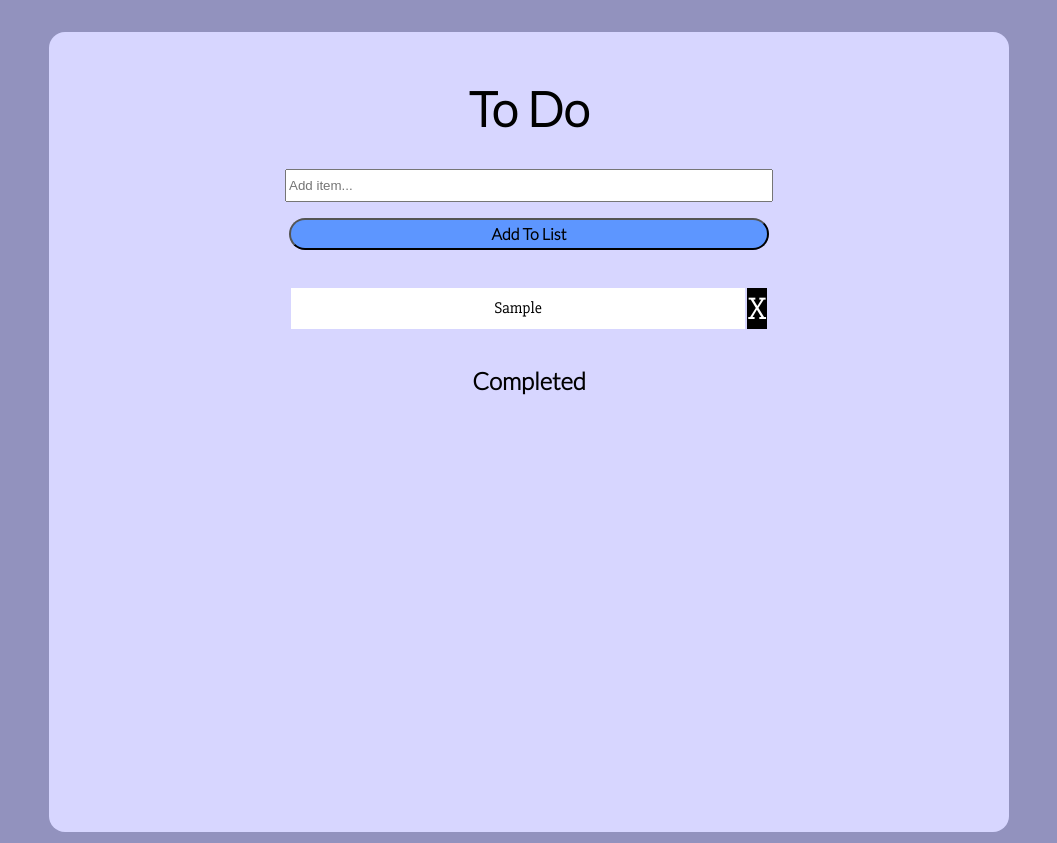
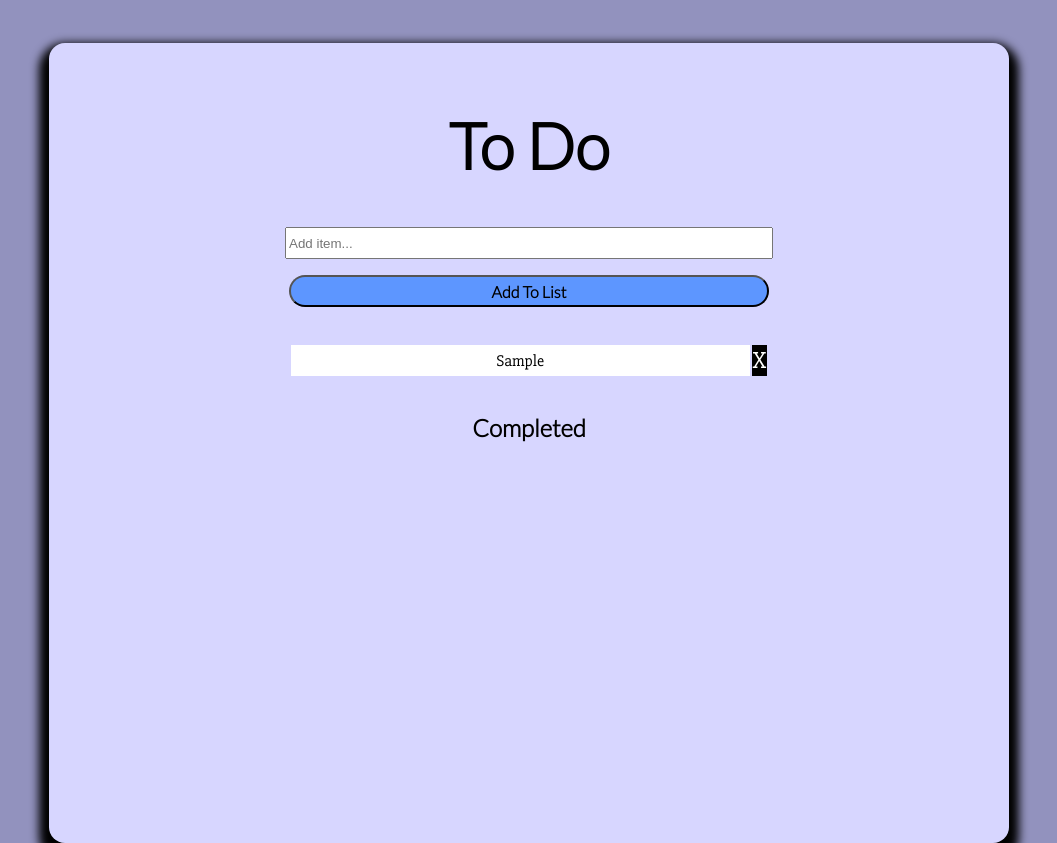
Before and after one commit to tulloch022/toDoList, a plain HTML site: page index.html in a window 1280 px wide. Both pictures are taken after typing "Sample" into the empty fields and a click on the input "Add To List". Shown: the whole page, without its empty margins (111-1168 px from the left). Drawn offline with Linux system fonts and the light colour scheme.

Commit message:
improved styling

```diff
--- a/styles.css
+++ b/styles.css
@@ -34,6 +34,7 @@ html {
     height: 100vh;
     border-radius: 1em;
     border-color: black;
+    box-shadow: 0px 10px 10px 10px;
 }
 
 
@@ -41,7 +42,7 @@ html {
 h1 {
     padding-top: 1em;
     font-family: var(--ff-secondary);
-    font-size: 3em;
+    font-size: 4em;
 }
 
 label {
@@ -74,7 +75,7 @@ input {
 .delete {
     text-decoration: none;
     color: white;
-    font-size: 2em;
+    font-size: 1.5em;
 }
 
 
```
